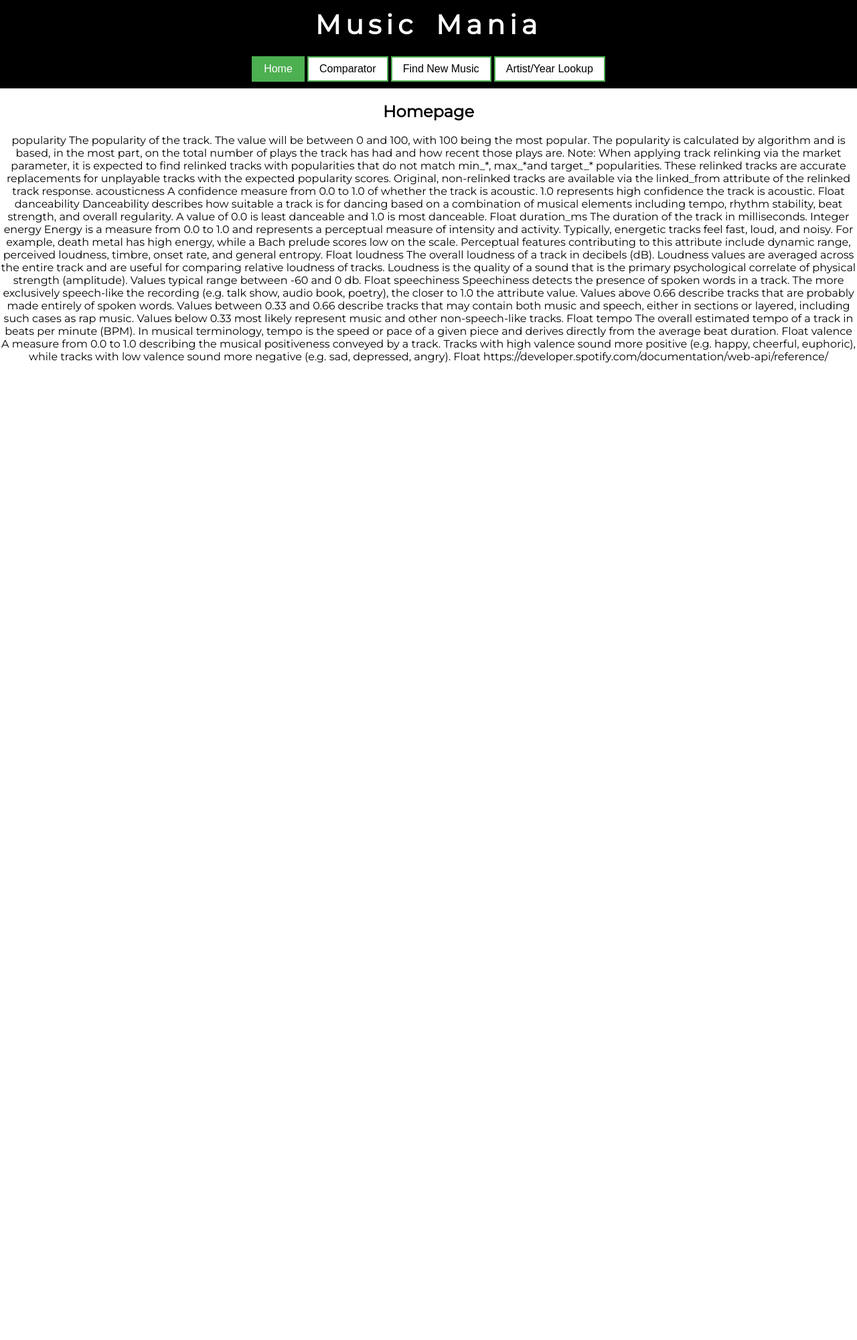
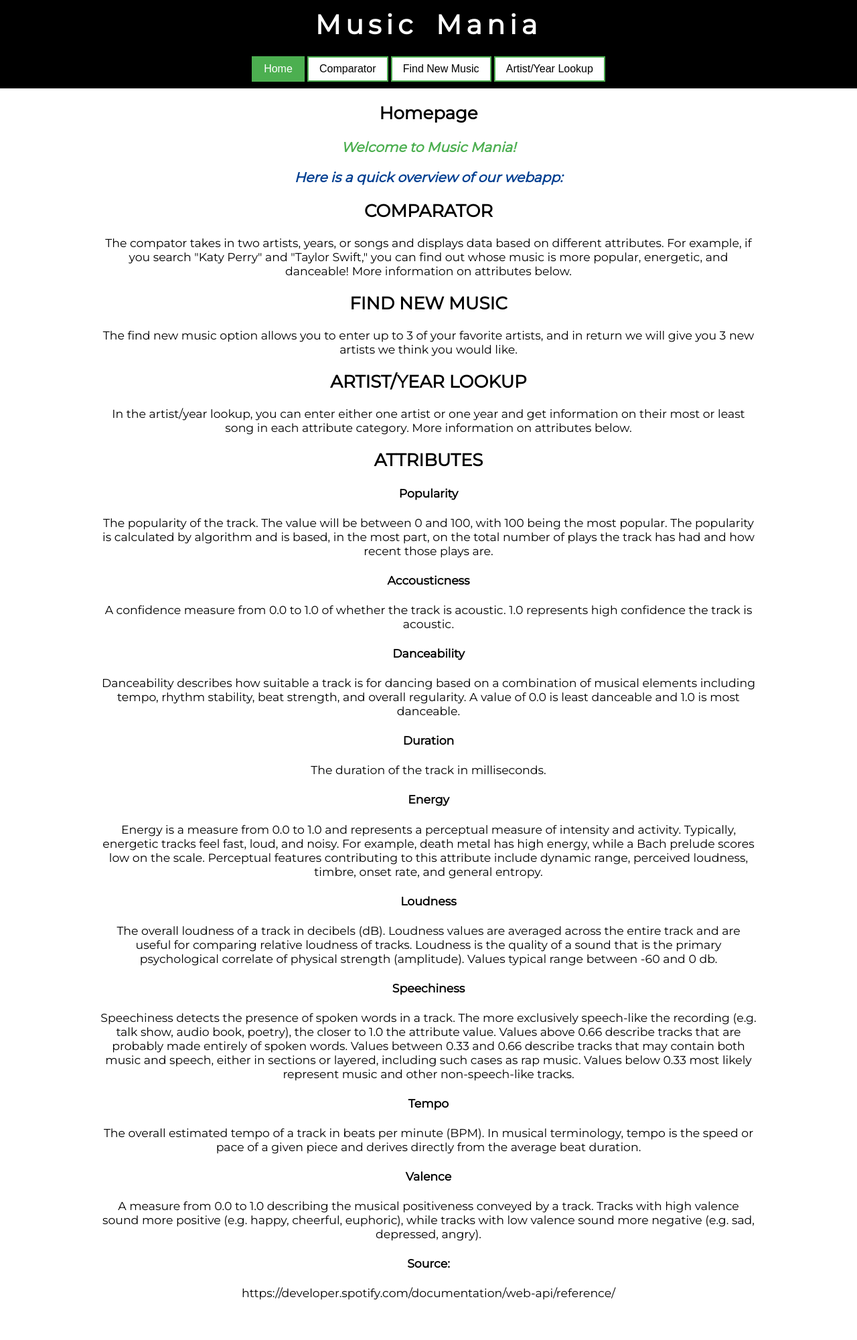
Before and after one commit to ambeimers/cs257, a Flask app: page / in a window 1280 px wide. Shown: the whole page at 67% size. Before the commit the page ends 542 px from the top, so only its background shows below. Run offline with Flask 2, Linux system fonts and the light colour scheme; parts of the project's set-up code (start-up, migrations or seed data) failed here and were passed over.

Commit message:
styling changes

```diff
--- a/webapp/static/webapp.css
+++ b/webapp/static/webapp.css
@@ -1 +1,14 @@
 /* Ann Beimers and Matthew Smith-Erb */
+
+h3 {
+	color: #4CAF50;
+	font-style: italic;
+}
+
+.content {
+	font-size: 13pt;
+	text-align: center;
+	padding-left: 150px;
+	padding-right: 150px;
+	padding-bottom: 60px;
+}
--- a/webapp/templates/comparator.html
+++ b/webapp/templates/comparator.html
@@ -54,7 +54,9 @@
 				</div>
 			</div>
 			<h2 id="results" style="visibility: hidden">RESULTS</h2>
-			<h4 id="description" style="visibility: hidden"> Description of stuff here</h4>
+			<h4 id="description" style="visibility: hidden"> Bar length changes according to the artist's average score for that attribute!  </h4>
+			<span style="color: #003F91"> This color </span>
+			<span style="color: #4CAF50"> This color </span>  </h4>
 			<div id="results-contents" style="visibility: hidden">
 				<div class="webplayer-container" id="left-webplayer">
 					<iframe class="webplayer" src="" allow="encrypted-media" hidden></iframe>
--- a/webapp/templates/index.html
+++ b/webapp/templates/index.html
@@ -24,27 +24,56 @@
 		<button id="lookup-nav" class="nav-button">Artist/Year Lookup</button>
     </div>
 
-		<div id="content">
+		<div class="content">
 			<h2> Homepage </h2>
+			<h3> Welcome to Music Mania! </h3>
+			<h3 style="color:#003F91"> Here is a quick overview of our webapp: </h3>
+			<h2> COMPARATOR </h2>
+			The compator takes in two artists, years, or songs and displays data based on different attributes.
+			For example, if you search "Katy Perry" and "Taylor Swift," you can find out whose music is more popular, energetic, and danceable!
+			More information on attributes below.
+			<h2> FIND NEW MUSIC </h2>
+			The find new music option allows you to enter up to 3 of your favorite artists, and in
+			return we will give you 3 new artists we think you would like.
+			<h2> ARTIST/YEAR LOOKUP </h2>
+			In the artist/year lookup, you can enter either one artist or one year and get
+			information on their most or least song in each attribute category. More information on
+			attributes below.
+			<h2> ATTRIBUTES </h2>
+			<h4>Popularity</h4>
+			The popularity of the track. The value will be between 0 and 100, with 100 being the most popular.
+			The popularity is calculated by algorithm and is based, in the most part, on the total number of plays the track has had and how recent those plays are.
+			<h4>Accousticness</h4>
+			A confidence measure from 0.0 to 1.0 of whether the track is acoustic. 1.0 represents high confidence the track is acoustic.
+			<h4>Danceability</h4>
+			Danceability describes how suitable a track is for dancing based on a combination of musical elements including tempo, rhythm stability, beat strength, and overall regularity. A value of 0.0 is least danceable and 1.0 is most danceable.
+			<h4>Duration</h4>
+			The duration of the track in milliseconds.
+			<h4>Energy</h4>
+			Energy is a measure from 0.0 to 1.0 and represents a perceptual measure of intensity and activity.
+			Typically, energetic tracks feel fast, loud, and noisy.
+			For example, death metal has high energy, while a Bach prelude scores low on the scale.
+			Perceptual features contributing to this attribute include dynamic range, perceived loudness, timbre, onset rate, and general entropy.
+			<h4>Loudness</h4>
+			The overall loudness of a track in decibels (dB).
+			Loudness values are averaged across the entire track and are useful for comparing relative loudness of tracks.
+			Loudness is the quality of a sound that is the primary psychological correlate of physical strength (amplitude).
+			Values typical range between -60 and 0 db.
+			<h4>Speechiness</h4>
+			Speechiness detects the presence of spoken words in a track.
+			The more exclusively speech-like the recording (e.g. talk show, audio book, poetry), the closer to 1.0 the attribute value.
+			 Values above 0.66 describe tracks that are probably made entirely of spoken words.
+			 Values between 0.33 and 0.66 describe tracks that may contain both music and speech, either in sections or layered, including such cases as rap music.
+			 Values below 0.33 most likely represent music and other non-speech-like tracks.
+			<h4>Tempo</h4>
+			The overall estimated tempo of a track in beats per minute (BPM).
+			In musical terminology, tempo is the speed or pace of a given piece and derives directly from the average beat duration.
+			<h4>Valence</h4>
+			A measure from 0.0 to 1.0 describing the musical positiveness conveyed by a track.
+			Tracks with high valence sound more positive (e.g. happy, cheerful, euphoric), while tracks with low valence sound more negative (e.g. sad, depressed, angry).
+			<h4>Source:</h4>
+			https://developer.spotify.com/documentation/web-api/reference/
 		</div>
-popularity
-The popularity of the track. The value will be between 0 and 100, with 100 being the most popular. The popularity is calculated by algorithm and is based, in the most part, on the total number of plays the track has had and how recent those plays are. Note: When applying track relinking via the market parameter, it is expected to find relinked tracks with popularities that do not match min_*, max_*and target_* popularities. These relinked tracks are accurate replacements for unplayable tracks with the expected popularity scores. Original, non-relinked tracks are available via the linked_from attribute of the relinked track response.
-acousticness
-A confidence measure from 0.0 to 1.0 of whether the track is acoustic. 1.0 represents high confidence the track is acoustic.	Float
-danceability
-Danceability describes how suitable a track is for dancing based on a combination of musical elements including tempo, rhythm stability, beat strength, and overall regularity. A value of 0.0 is least danceable and 1.0 is most danceable.	Float
-duration_ms
-The duration of the track in milliseconds.	Integer
-energy
-Energy is a measure from 0.0 to 1.0 and represents a perceptual measure of intensity and activity. Typically, energetic tracks feel fast, loud, and noisy. For example, death metal has high energy, while a Bach prelude scores low on the scale. Perceptual features contributing to this attribute include dynamic range, perceived loudness, timbre, onset rate, and general entropy.	Float
-loudness
-The overall loudness of a track in decibels (dB). Loudness values are averaged across the entire track and are useful for comparing relative loudness of tracks. Loudness is the quality of a sound that is the primary psychological correlate of physical strength (amplitude). Values typical range between -60 and 0 db.	Float
-speechiness
-Speechiness detects the presence of spoken words in a track. The more exclusively speech-like the recording (e.g. talk show, audio book, poetry), the closer to 1.0 the attribute value. Values above 0.66 describe tracks that are probably made entirely of spoken words. Values between 0.33 and 0.66 describe tracks that may contain both music and speech, either in sections or layered, including such cases as rap music. Values below 0.33 most likely represent music and other non-speech-like tracks.	Float
-tempo
-The overall estimated tempo of a track in beats per minute (BPM). In musical terminology, tempo is the speed or pace of a given piece and derives directly from the average beat duration.	Float
-valence
-A measure from 0.0 to 1.0 describing the musical positiveness conveyed by a track. Tracks with high valence sound more positive (e.g. happy, cheerful, euphoric), while tracks with low valence sound more negative (e.g. sad, depressed, angry).	Float
-https://developer.spotify.com/documentation/web-api/reference/
+
 </body>
 </html>
```
Also changed, not shown: webapp/api.py (+17 -0 lines), webapp/static/comparator.css (+5 -4 lines).
